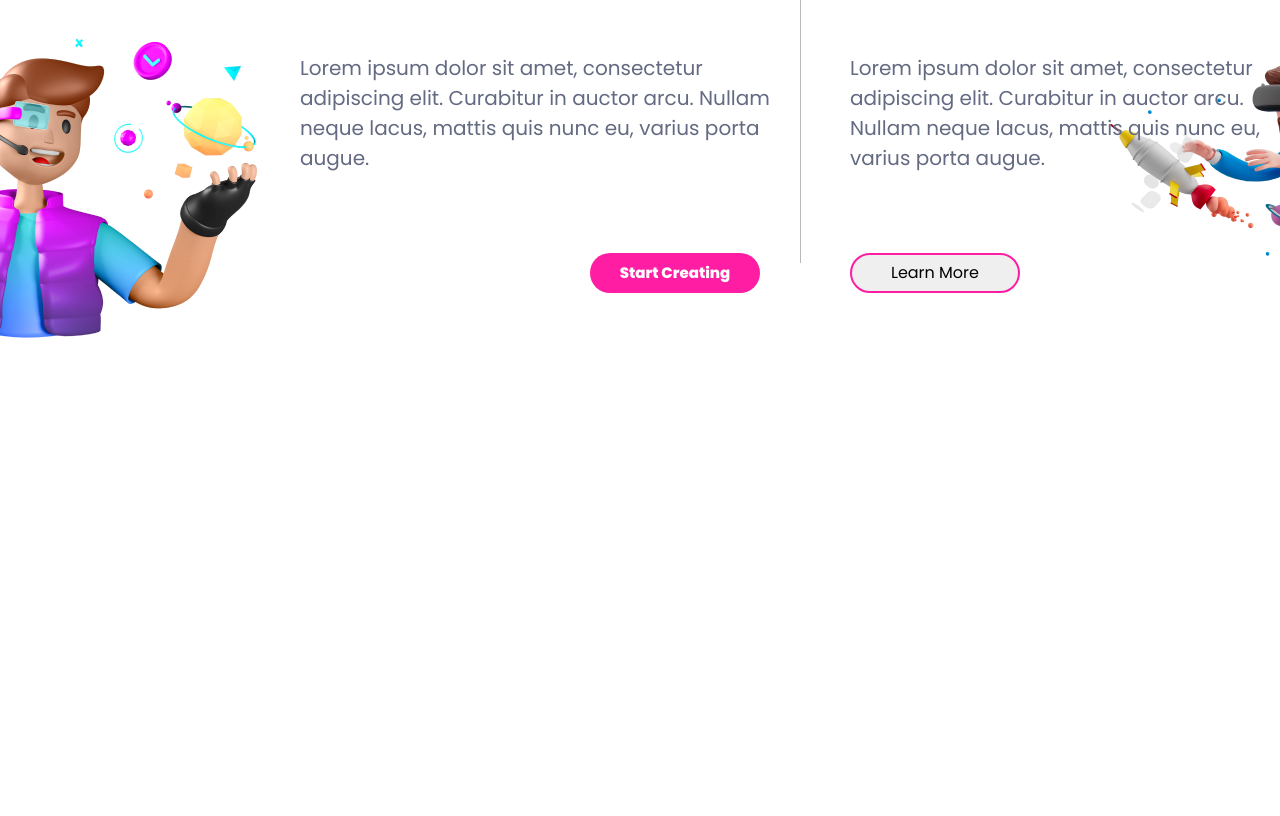
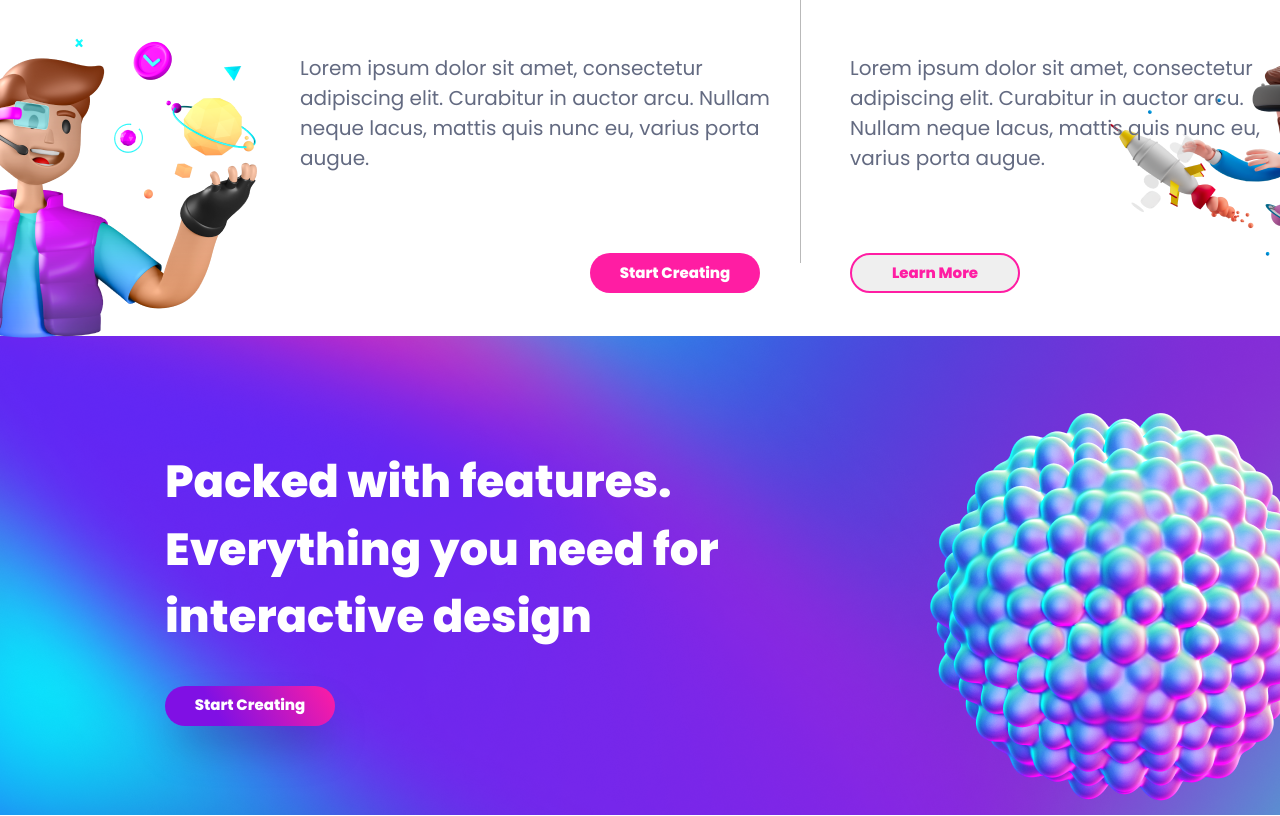
Before and after one commit to ostapzat/VR, a website: page src/index.html in a window 1280 px wide. Shown: the part 2647-3463 px from the top of the page. Before the commit the page ends 3006 px from the top, so only its background shows below. Drawn offline with nearby package versions, Linux system fonts and the light colour scheme.

Commit message:
added features section

```diff
--- a/src/index.html
+++ b/src/index.html
@@ -114,8 +114,17 @@
         </div>
         <button class="tool__second-button">Learn More</button>
         <div class="tool__second-img">
-          <img src="img/Untitled-1 1.png" alt="man"/>
+          <img src="img/Untitled-1 1.png" alt="man" />
         </div>
+      </div>
+    </section>
+
+    <section class="features">
+      <div class="container">
+        <div class="features__header">
+          Packed with features. Everything you need for interactive design
+        </div>
+        <button class="features__button">Start Creating</button>
       </div>
     </section>
   </body>
--- /dev/null
+++ b/src/sass/blocks/_features.scss
@@ -0,0 +1,28 @@
+.features {
+  height: 480px;
+  background: url("../../img/Group 28 (1).png");
+  &__header {
+    font-weight: 600;
+    font-size: 45px;
+    width: 570px;
+    color: #ffffff;
+    padding-top: 112px;
+    margin-bottom: 35px;
+  }
+  &__button {
+    width: 170px;
+    height: 40px;
+
+    background: linear-gradient(59.35deg, #8010e4 30.59%, #ff1da3 100%);
+    box-shadow: 0px 24px 44px -10px rgba(0, 0, 0, 0.35);
+    border-radius: 20px;
+    border: none;
+    font-weight: 700;
+    font-size: 15px;
+
+    text-align: center;
+
+    color: #ffffff;
+
+  }
+}
--- a/src/sass/blocks/_tool.scss
+++ b/src/sass/blocks/_tool.scss
@@ -1,5 +1,6 @@
 .tool {
   height: 300px;
+  padding-bottom: 680px;
   &__second {
     &-header {
       position: absolute;
@@ -43,6 +44,13 @@
 
       border: 2px solid #ff1da3;
       border-radius: 20px;
+
+      font-weight: 700;
+      font-size: 15px;
+
+      text-align: center;
+
+      color: #ff1da3;
     }
   }
   &__split {
--- a/src/sass/style.scss
+++ b/src/sass/style.scss
@@ -14,4 +14,5 @@
 @import "blocks/story";
 @import 'blocks/fortes';
 @import 'blocks/tool';
+@import 'blocks/features';
 @import "base/mixins";
```
Also changed, not shown: src/css/style.min.css, src/img/Group 28 (1).png (added).
